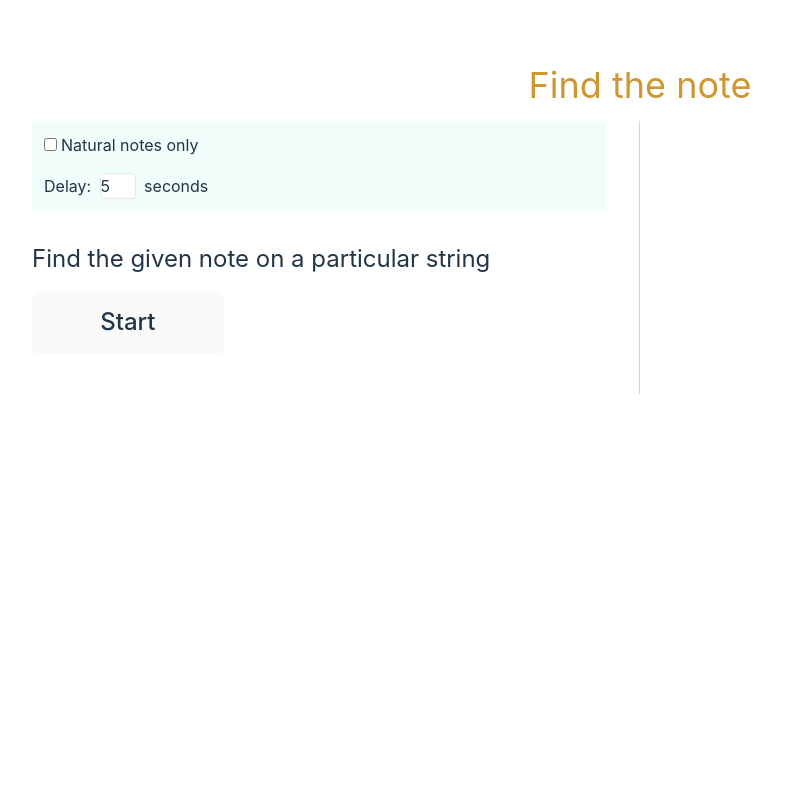
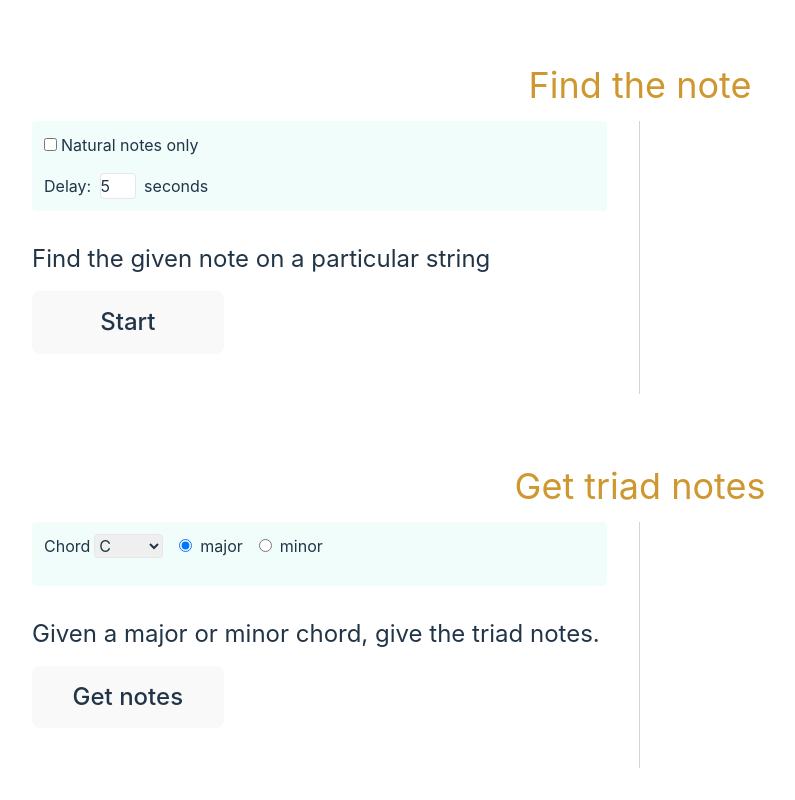
Before and after one commit to indiesquidge/nlp, a React (Vite) app: page / in a window 1280 px wide. Shown: the part 456-1256 px from the top of the page, without its empty margins (0-795 px from the left). Before the commit the page ends 882 px from the top, so only its background shows below. Built offline with nearby package versions, Linux system fonts and the light colour scheme.

Commit message:
Add function to get triad notes for a given chord

```diff
--- a/src/App.tsx
+++ b/src/App.tsx
@@ -1,6 +1,7 @@
 import "./App.css";
 import NameTheNote from "./NameTheNote";
 import FindTheNote from "./FindTheNote";
+import GetTriadNoets from "./GetTriadNotes";
 
 function App() {
   return (
@@ -8,8 +9,11 @@ function App() {
       <div className="mb-10 border-b lg:border-b-0 pb-8">
         <NameTheNote />
       </div>
+      <div className="mb-10 border-b lg:border-b-0 pb-8">
+        <FindTheNote />
+      </div>
       <div>
-        <FindTheNote />
+        <GetTriadNoets />
       </div>
     </div>
   );
--- /dev/null
+++ b/src/GetTriadNotes.tsx
@@ -0,0 +1,95 @@
+import React from "react";
+import { getSortedNotes, getChordTriad, ChordType } from "./guitar-utils";
+
+export default function GetTriadNoets() {
+  const sortedNotes = getSortedNotes();
+  const [triadNotes, setTriadNotes] = React.useState<
+    [string, string, string] | null
+  >(null);
+  const [selectedNote, setSelectedNote] = React.useState(sortedNotes[0]);
+  const [selectedChordType, setSelectedChordType] = React.useState<ChordType>(
+    ChordType.Major,
+  );
+  const updateChordType = (e: React.ChangeEvent<HTMLInputElement>) => {
+    setSelectedChordType(e.target.value as ChordType);
+  };
+
+  const getNotesForTriad = () => {
+    const triadNotes = getChordTriad(selectedNote, selectedChordType);
+    setTriadNotes(triadNotes);
+  };
+
+  return (
+    <div>
+      <h1 className="text-bronze text-left lg:text-center mb-4 text-4xl">
+        Get triad notes
+      </h1>
+      <div className="lg:grid grid-cols-2 text-start text-2xl">
+        <div className="lg:border-r border-gray-300 lg:pr-8">
+          <div className="flex bg-teal-50 dark:bg-teal-950 p-3 rounded mb-8 text-base">
+            <label className="mr-4" htmlFor="chord-select">
+              <span className="mr-1">Chord</span>
+              <select
+                id="chord-select"
+                className="border rounded"
+                onChange={(e) => setSelectedNote(e.target.value)}
+              >
+                {sortedNotes.map((note) => (
+                  <option key={note} value={note}>
+                    {note}
+                  </option>
+                ))}
+              </select>
+            </label>
+            <fieldset className="mb-4">
+              <legend className="sr-only mb-2">Chord type</legend>
+              <span>
+                <input
+                  type="radio"
+                  name="chord-type"
+                  id={ChordType.Major}
+                  value={ChordType.Major}
+                  checked={selectedChordType === ChordType.Major}
+                  onChange={updateChordType}
+                />
+                <label htmlFor="major" className="ml-2 mr-4">
+                  {ChordType.Major}
+                </label>
+              </span>
+
+              <span>
+                <input
+                  type="radio"
+                  name="chord-type"
+                  id={ChordType.Minor}
+                  value={ChordType.Minor}
+                  checked={selectedChordType === ChordType.Minor}
+                  onChange={updateChordType}
+                />
+                <label htmlFor="minor" className="ml-2 mr-4">
+                  {ChordType.Minor}
+                </label>
+              </span>
+            </fieldset>
+          </div>
+          <div className="mb-4 text-pretty">
+            Given a major or minor chord, give the triad notes.
+          </div>
+          <button
+            className="w-full lg:w-1/3 block mb-10"
+            onClick={getNotesForTriad}
+          >
+            Get notes
+          </button>
+        </div>
+        {triadNotes && (
+          <div className="text-3xl flex flex-col lg:items-center mt-10">
+            <div className="w-full lg:w-fit text-center min-h-6 p-6 rounded bg-vivid-cyan-blue text-white">
+              {triadNotes.join(", ")}
+            </div>
+          </div>
+        )}
+      </div>
+    </div>
+  );
+}
--- a/src/guitar-utils.ts
+++ b/src/guitar-utils.ts
@@ -72,7 +72,30 @@ function findAllFrets(note: string, string: GuitarString) {
   return frets;
 }
 
-function getNotes(): string[] {
+export function getChordTriad(
+  chordRoot: string,
+  chordType: ChordType,
+): [string, string, string] {
+  const notes = getNotes();
+  const noteIndex = findChordRootIndex(chordRoot);
+
+  const majorThirdIndex = (noteIndex + 4) % notes.length;
+  const minorThirdIndex = (noteIndex + 3) % notes.length;
+  const perfectFifthIndex = (noteIndex + 7) % notes.length;
+
+  const thirdIndex =
+    chordType === ChordType.Minor ? minorThirdIndex : majorThirdIndex;
+
+  const triad: [string, string, string] = [
+    chordRoot, // Root
+    simplifyNote(notes[thirdIndex]), // Third (Major or Minor)
+    simplifyNote(notes[perfectFifthIndex]), // Perfect Fifth
+  ];
+
+  return triad;
+}
+
+export function getNotes(): string[] {
   return [
     "C",
     "C#/D♭",
@@ -91,6 +114,31 @@ function getNotes(): string[] {
 
 function getNaturalNotes(): string[] {
   return ["C", "D", "E", "F", "G", "A", "B"];
+}
+
+export function getSortedNotes(): string[] {
+  const notes = getNotes();
+  const naturalNotes = notes.filter((note) => !note.includes("#"));
+  const sharpFlatNotes = notes.filter((note) => note.includes("#"));
+  return [...naturalNotes, ...sharpFlatNotes];
+}
+
+function findChordRootIndex(chordRoot: string) {
+  const notes = getNotes();
+  const noteIndex = notes.findIndex((note) => {
+    const [sharp, flat] = note.split("/");
+    return sharp === chordRoot || flat === chordRoot;
+  });
+
+  if (noteIndex === -1) {
+    throw new Error("Invalid chord root");
+  }
+
+  return noteIndex;
+}
+
+function simplifyNote(note: string) {
+  return note.split("/")[0];
 }
 
 const defaultOptions: Options = {
@@ -122,3 +170,8 @@ const openStringNotes: Record<GuitarString, string> = {
   [GuitarString.B]: "B",
   [GuitarString.e]: "E", // High E string has the same open note as low E string.
 };
+
+export enum ChordType {
+  Major = "major",
+  Minor = "minor",
+}
```
